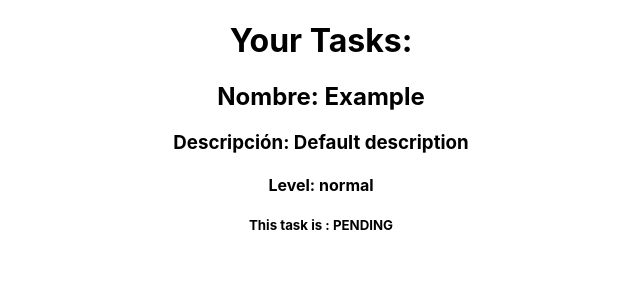
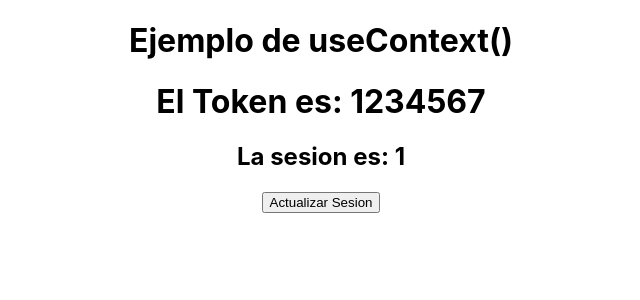
Before and after one commit to augustoqa/open-bootcamp-react, a React (Create React App) app: page / in a window 1280 px wide. Shown: the top 300 px of the page, without its empty margins (319-959 px from the left). Built offline with nearby package versions, Linux system fonts and the light colour scheme.

Commit message:
Hooks basicos

```diff
--- a/src/App.js
+++ b/src/App.js
@@ -1,10 +1,16 @@
 import './App.css'
 import TaskListComponent from './components/container/task_list'
+import { Ejemplo1 } from './hooks/Ejemplo1'
+import { Ejemplo2 } from './hooks/Ejemplo2'
+import { MiComponenteConContexto } from './hooks/Ejemplo3'
 
 function App() {
   return (
     <div className='App'>
-      <TaskListComponent></TaskListComponent>
+      {/* <TaskListComponent></TaskListComponent> */}
+      {/* <Ejemplo1></Ejemplo1> */}
+      {/* <Ejemplo2></Ejemplo2> */}
+      <MiComponenteConContexto></MiComponenteConContexto>
     </div>
   )
 }
--- /dev/null
+++ b/src/hooks/Ejemplo1.jsx
@@ -0,0 +1,44 @@
+/**
+ * Ejemplo de uso del Hook useState
+ *
+ * Crear un componente tipo funcion y acceder a su estado
+ * privado a traves de un hook y, ademas, poder modificarlo
+ */
+
+import { useState } from 'react'
+
+import React from 'react'
+
+export const Ejemplo1 = () => {
+  const valorInicial = 0
+
+  const personaInicial = {
+    nombre: 'Martin',
+    email: 'margin@mail.com',
+  }
+
+  const [contador, setContador] = useState(valorInicial)
+  const [persona, setPersona] = useState(personaInicial)
+
+  function incrementarContador() {
+    setContador(contador + 1)
+  }
+
+  function actualizarPersona() {
+    setPersona({
+      nombre: 'Pepe',
+      email: 'pepe@mail.com',
+    })
+  }
+  return (
+    <div>
+      <h1>Ejemplo de useState()</h1>
+      <h2>CONTADOR: {contador}</h2>
+      <h2>DATOS DE LA PERSONA:</h2>
+      <h3>NOMBRE: {persona.nombre}</h3>
+      <h3>EMAIL: {persona.email}</h3>
+      <button onClick={incrementarContador}>Incrementar Contador</button>
+      <button onClick={actualizarPersona}>Actualizar persona</button>
+    </div>
+  )
+}
--- /dev/null
+++ b/src/hooks/Ejemplo2.jsx
@@ -0,0 +1,48 @@
+/**
+ * Ejemplo de uso de:
+ * useState()
+ * useRef()
+ * useEffect()
+ */
+
+import React, { useState, useRef, useEffect } from 'react'
+
+export const Ejemplo2 = () => {
+  const [contador1, setContador1] = useState(0)
+  const [contador2, setContador2] = useState(0)
+
+  const miRef = useRef()
+
+  function incrementar1() {
+    setContador1(contador1 + 1)
+  }
+
+  function incrementar2() {
+    setContador2(contador2 + 1)
+  }
+
+  // Ejecutar siempre snipped de codigo
+  // useEffect(() => {
+  //   console.log('CAMBIO EN EL ESTAO DEL COMPONENTE')
+  //   console.log('Mostrando Referencia a elemento del DOM:')
+  //   console.log(miRef)
+  // })
+
+  // Ejecutar cuando cambie contador1
+  useEffect(() => {
+    console.log('Cambio el estado de contador1')
+  }, [contador1])
+
+  return (
+    <div>
+      <h1>Ejemplo de useState(), useRef() y useEffect()</h1>
+      <h2>CONTADOR 1: {contador1}</h2>
+      <h2>CONTADOR 2: {contador2}</h2>
+      <h4 ref={miRef}>Ejemplo de elemento referenciado</h4>
+      <div>
+        <button onClick={incrementar1}>Incrementar contador 1</button>
+        <button onClick={incrementar2}>Incrementar contador 2</button>
+      </div>
+    </div>
+  )
+}
--- /dev/null
+++ b/src/hooks/Ejemplo3.jsx
@@ -0,0 +1,48 @@
+/**
+ * - useState()
+ * - useContext()
+ */
+
+import React, { useState, useContext } from 'react'
+
+const miContexto = React.createContext(null)
+export const Componente1 = () => {
+  const state = useContext(miContexto)
+  return (
+    <div>
+      <h1>El Token es: {state.token}</h1>
+      <Componente2></Componente2>
+    </div>
+  )
+}
+
+export const Componente2 = () => {
+  const state = useContext(miContexto)
+  return (
+    <div>
+      <h2>La sesion es: {state.session}</h2>
+    </div>
+  )
+}
+
+export const MiComponenteConContexto = () => {
+  const estadoInicial = {
+    token: '1234567',
+    session: 1,
+  }
+  const [sessionData, setSessionData] = useState(estadoInicial)
+
+  function actualizarSesion() {
+    setSessionData({
+      token: '392093kfdjs',
+      session: sessionData.session + 1,
+    })
+  }
+  return (
+    <miContexto.Provider value={sessionData}>
+      <h1>Ejemplo de useContext()</h1>
+      <Componente1></Componente1>
+      <button onClick={actualizarSesion}>Actualizar Sesion</button>
+    </miContexto.Provider>
+  )
+}
```
